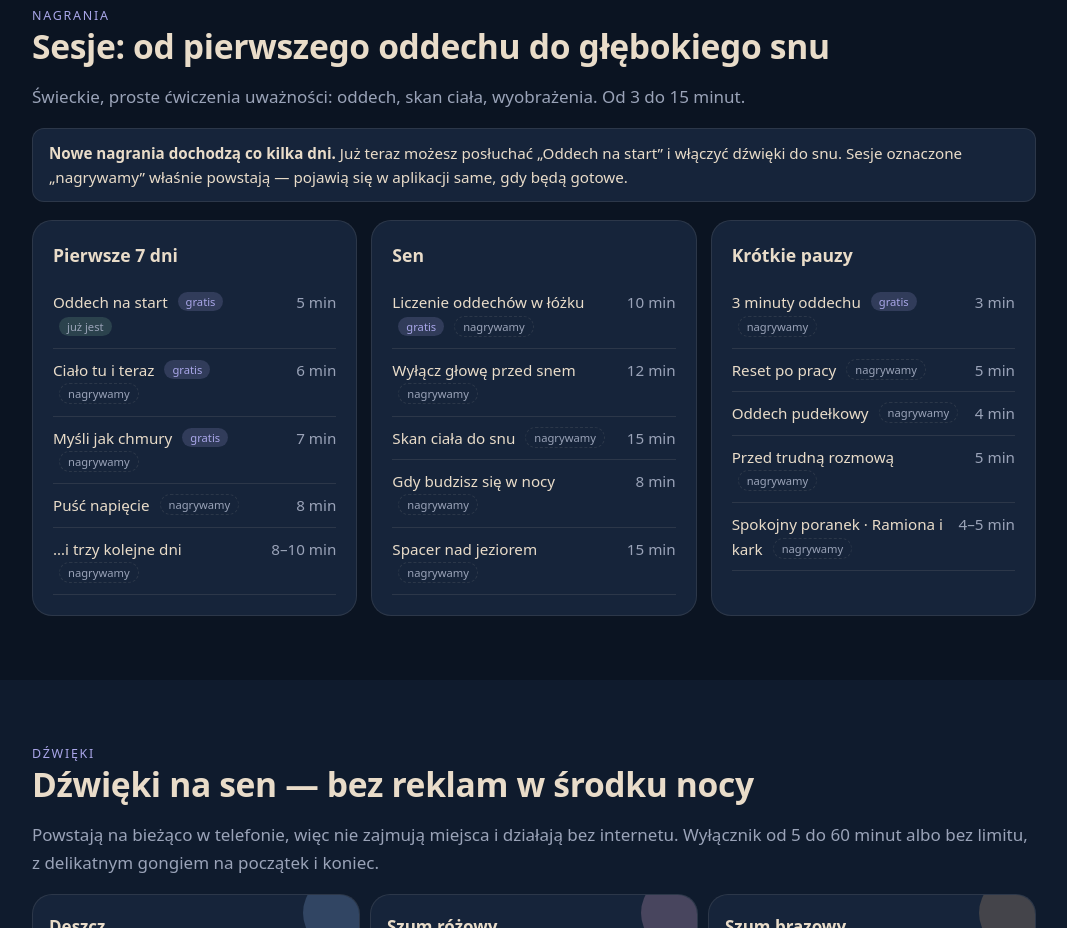
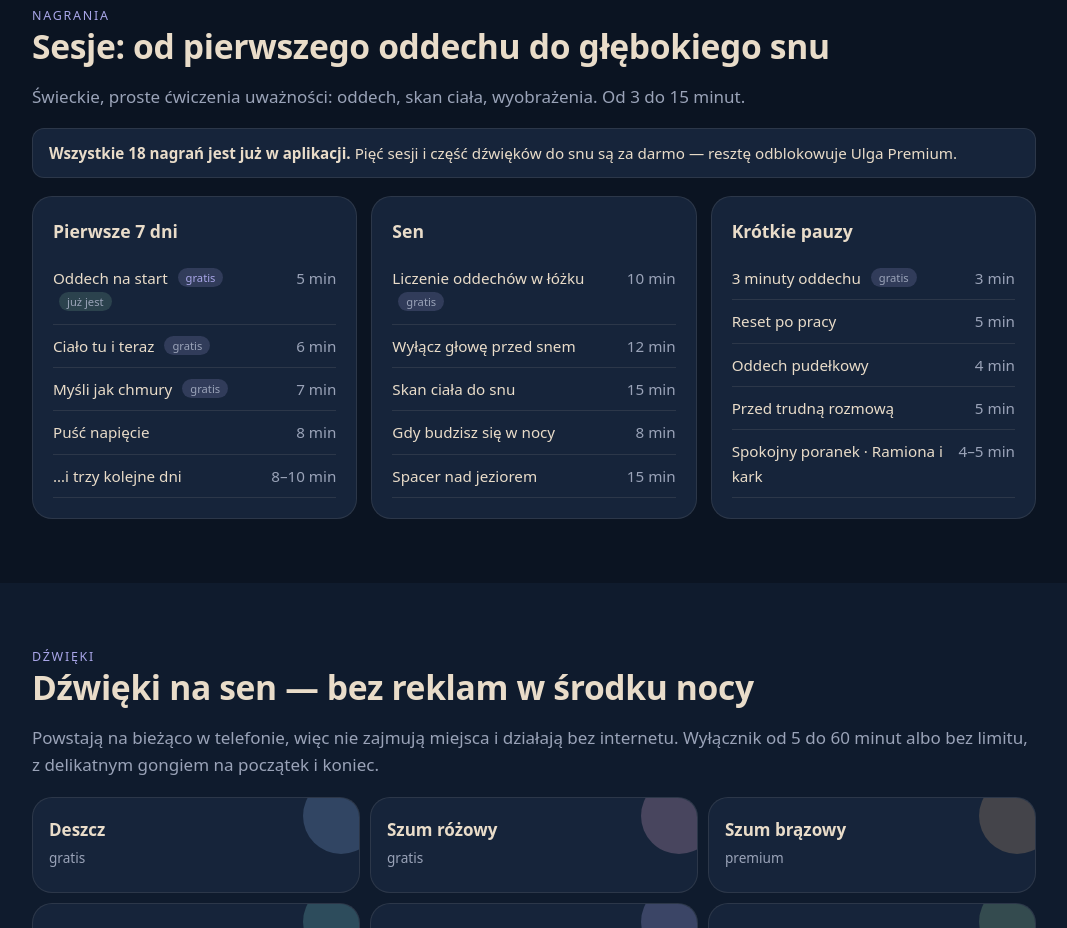
Before and after one commit to zavattaro/ulga, a plain HTML site: page site/index.html in a window 1280 px wide. Shown: the part 1300-2228 px from the top of the page, without its empty margins (106-1173 px from the left). Drawn offline with Linux system fonts and the light colour scheme.

Commit message:
Add files via upload

```diff
--- a/site/index.html
+++ b/site/index.html
@@ -173,31 +173,31 @@ footer a{color:var(--muted)}
       <p class="eyebrow">Nagrania</p>
       <h2 id="sesje-h">Sesje: od pierwszego oddechu do głębokiego snu</h2>
       <p class="muted">Świeckie, proste ćwiczenia uważności: oddech, skan ciała, wyobrażenia. Od 3 do 15 minut.</p>
-      <p class="note" id="sesje-uczciwie"><strong>Nowe nagrania dochodzą co kilka dni.</strong> Już teraz możesz posłuchać „Oddech na start” i włączyć dźwięki do snu. Sesje oznaczone „nagrywamy” właśnie powstają — pojawią się w aplikacji same, gdy będą gotowe.</p>
+      <p class="note" id="sesje-uczciwie"><strong>Wszystkie 18 nagrań jest już w aplikacji.</strong> Pięć sesji i część dźwięków do snu są za darmo — resztę odblokowuje Ulga Premium.</p>
       <div class="grid c3">
         <div class="card"><h3>Pierwsze 7 dni</h3>
           <ul class="list">
             <li><span>Oddech na start <span class="tag">gratis</span> <span class="tag ok">już jest</span></span><span>5 min</span></li>
-            <li><span>Ciało tu i teraz <span class="tag">gratis</span> <span class="tag soon">nagrywamy</span></span><span>6 min</span></li>
-            <li><span>Myśli jak chmury <span class="tag">gratis</span> <span class="tag soon">nagrywamy</span></span><span>7 min</span></li>
-            <li><span>Puść napięcie <span class="tag soon">nagrywamy</span></span><span>8 min</span></li>
-            <li><span>…i trzy kolejne dni <span class="tag soon">nagrywamy</span></span><span>8–10 min</span></li>
+            <li><span>Ciało tu i teraz <span class="tag">gratis</span></span><span>6 min</span></li>
+            <li><span>Myśli jak chmury <span class="tag">gratis</span></span><span>7 min</span></li>
+            <li><span>Puść napięcie</span><span>8 min</span></li>
+            <li><span>…i trzy kolejne dni</span><span>8–10 min</span></li>
           </ul></div>
         <div class="card"><h3>Sen</h3>
           <ul class="list">
-            <li><span>Liczenie oddechów w łóżku <span class="tag">gratis</span> <span class="tag soon">nagrywamy</span></span><span>10 min</span></li>
-            <li><span>Wyłącz głowę przed snem <span class="tag soon">nagrywamy</span></span><span>12 min</span></li>
-            <li><span>Skan ciała do snu <span class="tag soon">nagrywamy</span></span><span>15 min</span></li>
-            <li><span>Gdy budzisz się w nocy <span class="tag soon">nagrywamy</span></span><span>8 min</span></li>
-            <li><span>Spacer nad jeziorem <span class="tag soon">nagrywamy</span></span><span>15 min</span></li>
+            <li><span>Liczenie oddechów w łóżku <span class="tag">gratis</span></span><span>10 min</span></li>
+            <li><span>Wyłącz głowę przed snem</span><span>12 min</span></li>
+            <li><span>Skan ciała do snu</span><span>15 min</span></li>
+            <li><span>Gdy budzisz się w nocy</span><span>8 min</span></li>
+            <li><span>Spacer nad jeziorem</span><span>15 min</span></li>
           </ul></div>
         <div class="card"><h3>Krótkie pauzy</h3>
           <ul class="list">
-            <li><span>3 minuty oddechu <span class="tag">gratis</span> <span class="tag soon">nagrywamy</span></span><span>3 min</span></li>
-            <li><span>Reset po pracy <span class="tag soon">nagrywamy</span></span><span>5 min</span></li>
-            <li><span>Oddech pudełkowy <span class="tag soon">nagrywamy</span></span><span>4 min</span></li>
-            <li><span>Przed trudną rozmową <span class="tag soon">nagrywamy</span></span><span>5 min</span></li>
-            <li><span>Spokojny poranek · Ramiona i kark <span class="tag soon">nagrywamy</span></span><span>4–5 min</span></li>
+            <li><span>3 minuty oddechu <span class="tag">gratis</span></span><span>3 min</span></li>
+            <li><span>Reset po pracy</span><span>5 min</span></li>
+            <li><span>Oddech pudełkowy</span><span>4 min</span></li>
+            <li><span>Przed trudną rozmową</span><span>5 min</span></li>
+            <li><span>Spokojny poranek · Ramiona i kark</span><span>4–5 min</span></li>
           </ul></div>
       </div>
     </div>
```
